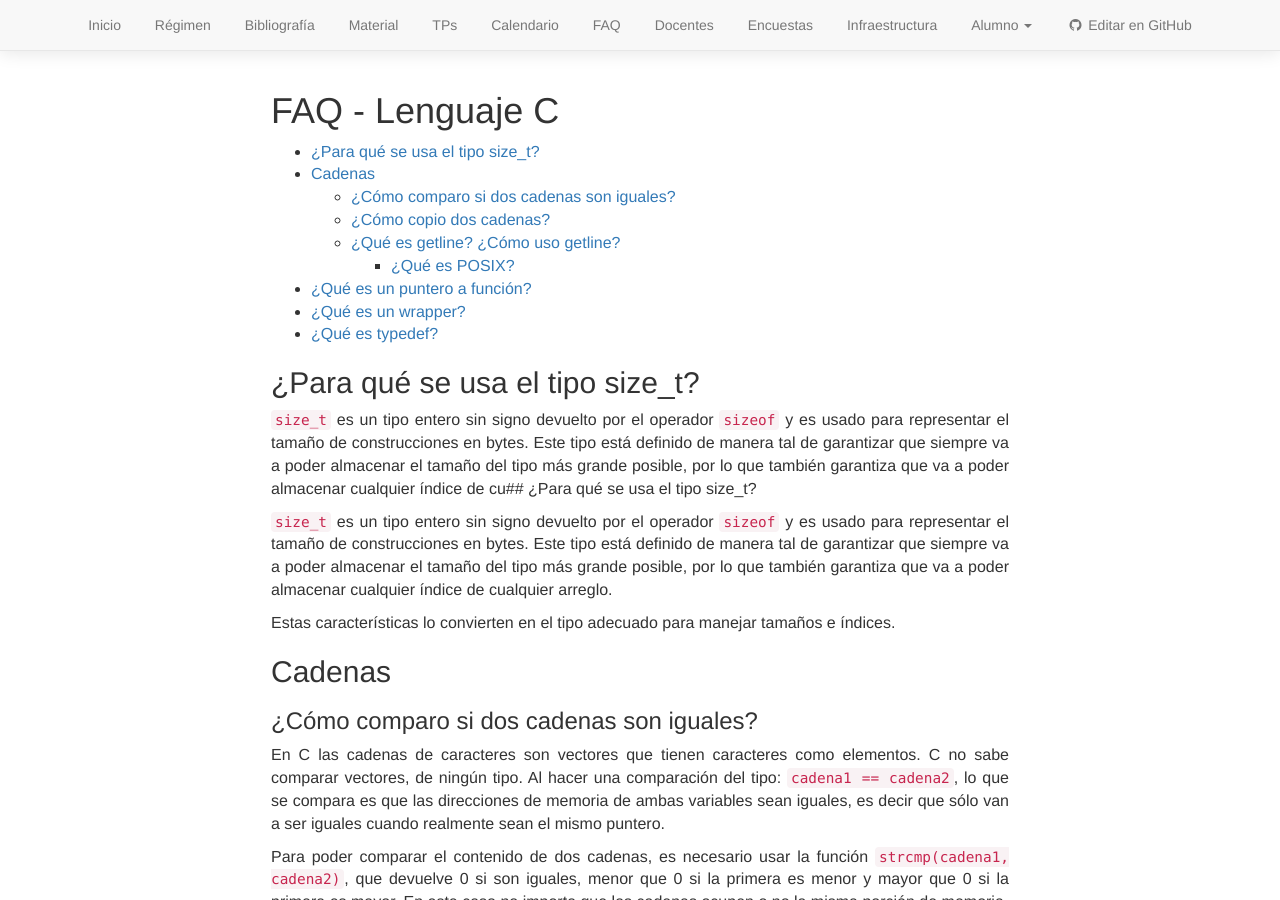
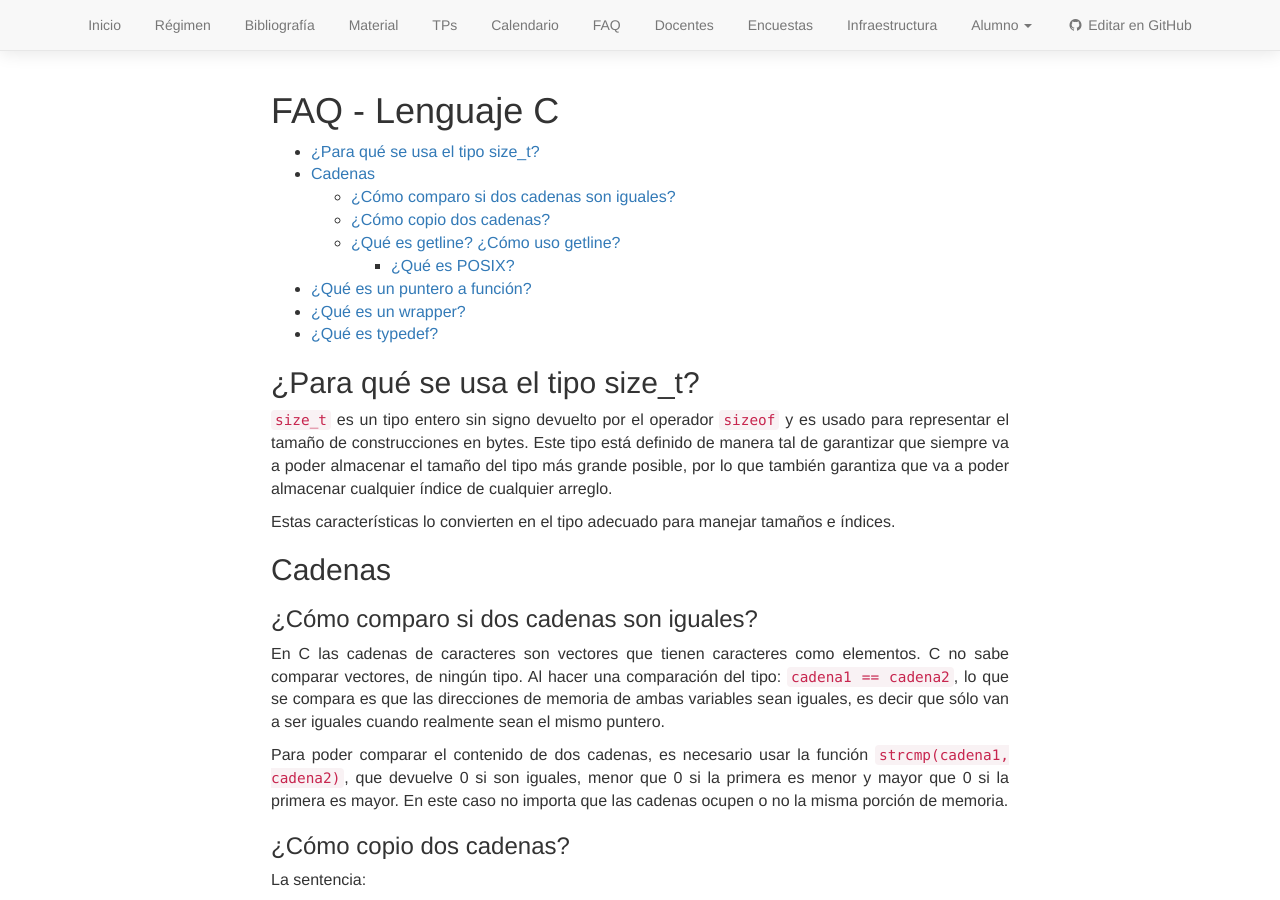
Before and after one commit to algoritmos-rw/algoritmos, a Jekyll site: the page built from static/faq/lenguaje-c.md, in a window 1280 px wide and 900 px high. Built offline with Jekyll 4.4.1, drawn with Linux system fonts in a browser that asks for light colours; nearby versions of some CDN libraries.

Commit message:
Update lenguaje-c.md

```diff
--- a/static/faq/lenguaje-c.md
+++ b/static/faq/lenguaje-c.md
@@ -12,8 +12,6 @@ FAQ - Lenguaje C
 {:toc}
 
 ## ¿Para qué se usa el tipo size_t?
-
-`size_t` es un tipo entero sin signo devuelto por el operador `sizeof` y es usado para representar el tamaño de construcciones en bytes. Este tipo está definido de manera tal de garantizar que siempre va a poder almacenar el tamaño del tipo más grande posible, por lo que también garantiza que va a poder almacenar cualquier índice de cu## ¿Para qué se usa el tipo size_t?
 
 `size_t` es un tipo entero sin signo devuelto por el operador `sizeof` y es usado para representar el tamaño de construcciones en bytes. Este tipo está definido de manera tal de garantizar que siempre va a poder almacenar el tamaño del tipo más grande posible, por lo que también garantiza que va a poder almacenar cualquier índice de cualquier arreglo.
 
```
